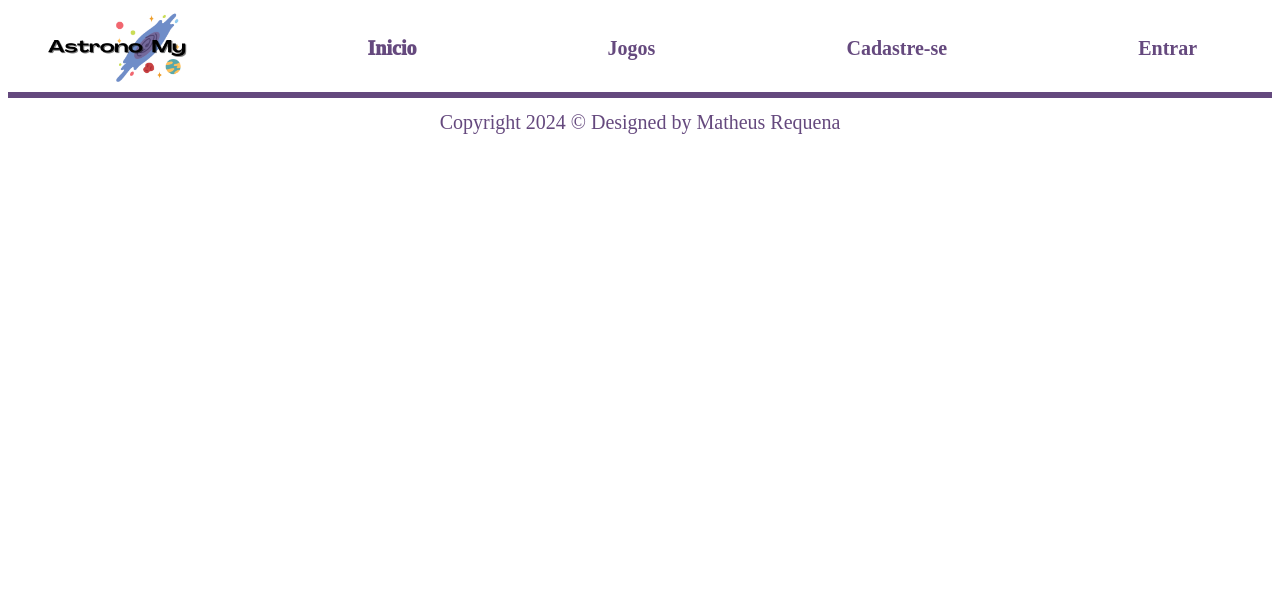
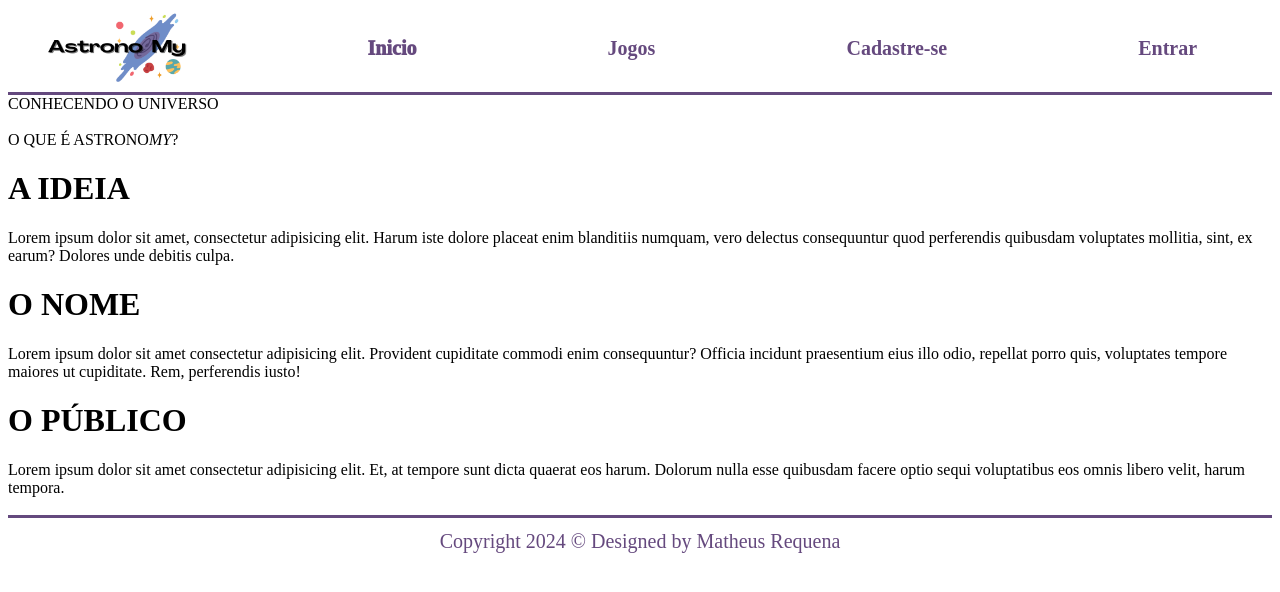
Before and after one commit to MatheusRequena/AstronoMy, a plain HTML site: page Site-AstronoMy/HomeAstronoMy.html in a window 1280 px wide. Drawn offline with Linux system fonts and the light colour scheme; a web font is replaced by a local one.

Commit message:
Iniciando HomePage

```diff
--- a/Site-AstronoMy/HomeAstronoMy.html
+++ b/Site-AstronoMy/HomeAstronoMy.html
@@ -24,6 +24,37 @@
         <a href="LoginAstronoMy.html" class="link">Entrar</a>
     </div>
 
+    <!-- Conteúdo da Tela -->
+    <!-- Banner -->
+    <div class="banner">
+        CONHECENDO O <span class="destaque">UNIVERSO</span>
+    </div>
+    <br>
+    <!-- Sobre o Projeto -->
+    <div class="sobre">
+        <span class="titulo">O QUE É ASTRONO<i class="nome">MY</i>?</span>
+        <div class="cartao">
+            <h1>A IDEIA</h1>
+            <span>Lorem ipsum dolor sit amet, consectetur adipisicing elit. Harum iste dolore placeat enim blanditiis numquam, vero delectus consequuntur quod perferendis quibusdam voluptates mollitia, sint, ex earum? Dolores unde debitis culpa.</span>
+        </div>
+
+        <div class="cartao">
+            <h1>O NOME</h1>
+            <span>Lorem ipsum dolor sit amet consectetur adipisicing elit. Provident cupiditate commodi enim consequuntur? Officia incidunt praesentium eius illo odio, repellat porro quis, voluptates tempore maiores ut cupiditate. Rem, perferendis iusto!</span>
+        </div>
+
+        <div class="cartao">
+            <h1>O PÚBLICO</h1>
+            <span>Lorem ipsum dolor sit amet consectetur adipisicing elit. Et, at tempore sunt dicta quaerat eos harum. Dolorum nulla esse quibusdam facere optio sequi voluptatibus eos omnis libero velit, harum tempora.</span>
+        </div>
+    </div>
+
+    <!-- Valores -->
+    <div class="valores">
+        <div><img src="" alt=""></div>
+        <span></span>
+    </div>
+
     <!-- Footer -->
     <div class="footer">
         <span>Copyright 2024 &copy; Designed by Matheus Requena</span>
```
